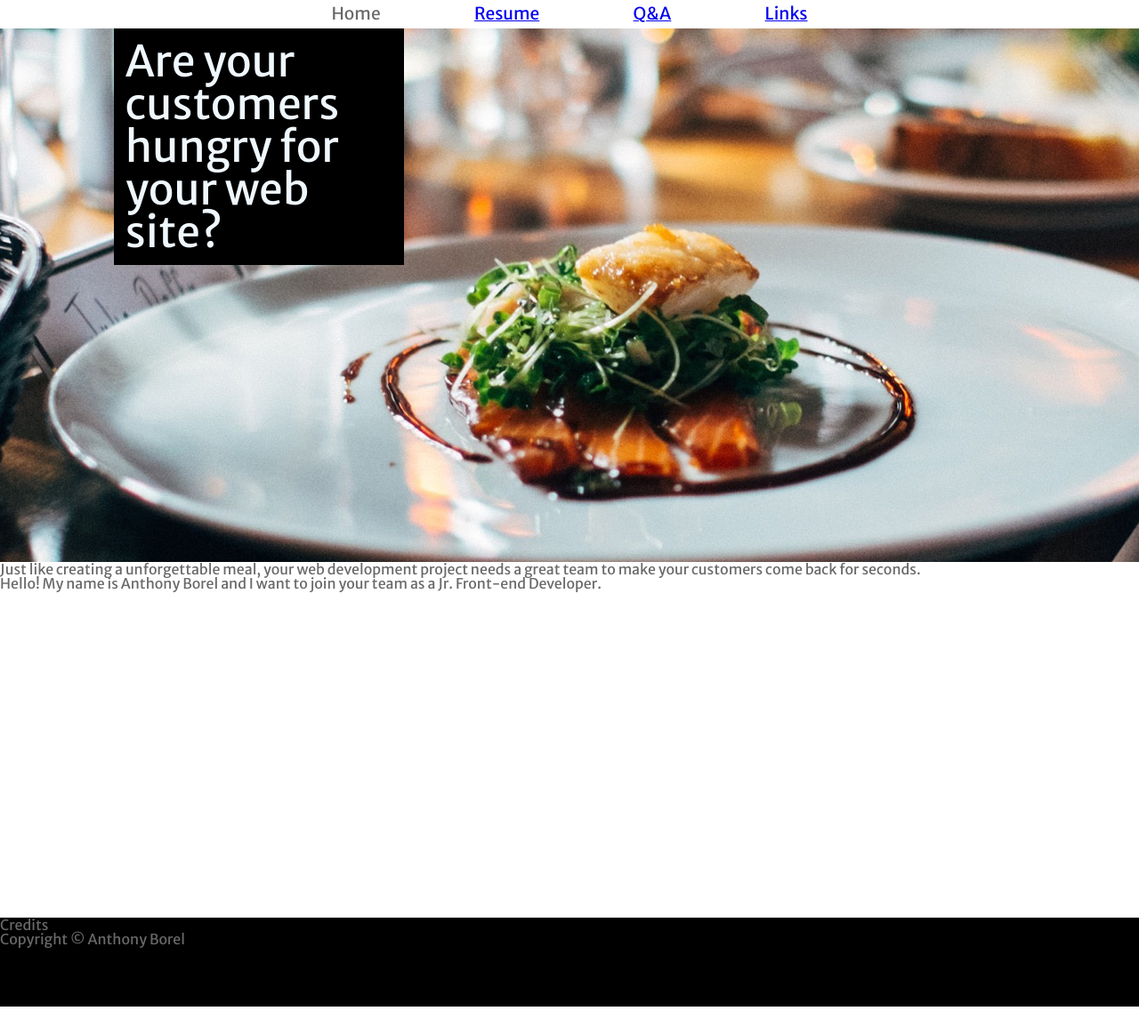
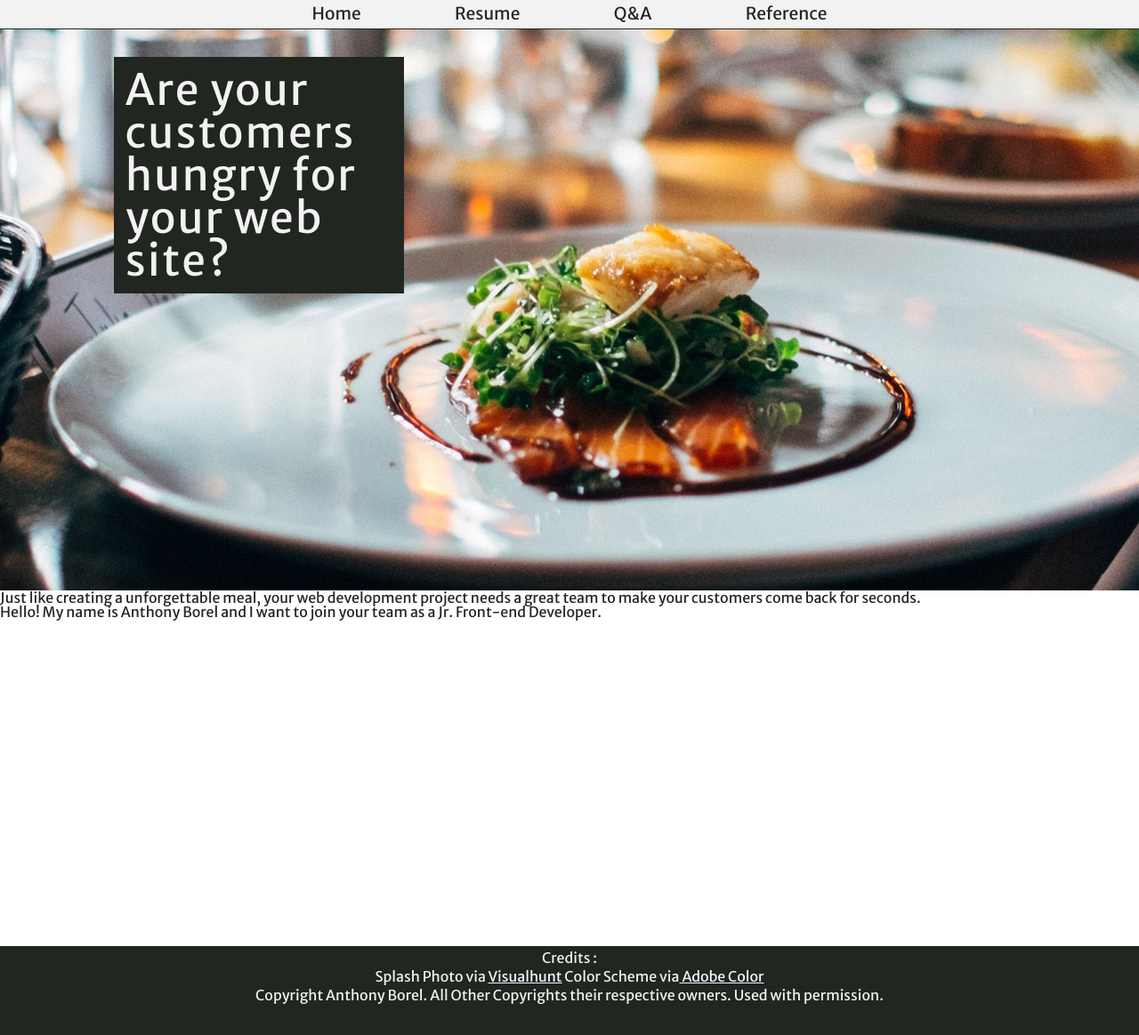
Before and after one commit to alphaborel/homepage, a plain HTML site: page index.html in a window 1280 px wide. Shown: the whole page at 89% size. Before the commit the page ends 1132 px from the top, so only its background shows below. Drawn offline with Linux system fonts and the light colour scheme.

Commit message:
Set color scheme, Spread some CSS to other pages

```diff
--- a/css/main.css
+++ b/css/main.css
@@ -1,37 +1,72 @@
 body {
     font-family: 'Merriweather Sans', sans-serif;
-    color: dimgrey;
+    color: #222621;
 }
+
+a {
+    text-decoration: none;
+}
+
 .mainNav {
+    position: fixed;
     width: 100%;
     text-align: center;
+    background-color: #f2f2f2;
+    border-bottom: 1px solid #222621;
 }
+
 .mainNav li {
     display: inline-block;
     padding: 0.5% 4% 0.5% 4%;
     font-size: 1.2em;
 }
+
+.mainNav a {
+    color: #222621;
+}
+
+.mainNav li:hover {
+    border-left: 2px solid #222621;
+    border-right: 2px solid #222621;
+}
+
 #splashBox {
+    padding-top: 5%;
     background-image: url('../img/food_xl_cr.jpg');
     background-position: center;
     background-repeat: no-repeat;
     background-color: black;
     height: 600px;
 }
+
 h1 {
     font-size: 3em;
-    width: 300px;
-    color: aliceblue;
+    letter-spacing: 2px;
+    max-width: 300px;
+    color: #f2f2f2;
     padding: 1%;
-    background-color: black;
+    background-color: #222621;
     margin-left: 10%;
 }
+
 .pageMiddle {
     width: 100%;
     height: 400px;
 }
+
 .footer {
     width: 100%;
     height: 100px;
-    background-color: black;
+    color: #f2f2f2;
+    background-color: #222621;
 }
+
+.footer li {
+    text-align: center;
+    padding-top: 5px;
+}
+
+.footer a {
+    text-decoration: underline;
+    color: aliceblue;
+}
--- a/css/resume.css
+++ b/css/resume.css
@@ -2,37 +2,59 @@
      position: relative;
      font-family: 'Merriweather Sans', sans-serif;
  }
+
+ a {
+     text-decoration: none;
+ }
  /*Main Nav Styles*/
 
  .mainNav {
+     position: fixed;
      width: 100%;
      text-align: center;
+     background-color: #f2f2f2;
+     border-bottom: 1px solid #222621;
  }
+
  .mainNav li {
      display: inline-block;
      padding: 0.5% 4% 0.5% 4%;
      font-size: 1.2em;
  }
+
+ .mainNav a {
+     color: #222621;
+ }
+
+ .mainNav li:hover {
+     border-left: 2px solid #222621;
+     border-right: 2px solid #222621;
+ }
+
  .pageWrapper {
      width: 80%;
      margin: 0 auto;
-     padding: 2%;
+     padding: 3%;
  }
+
  h1 {
      text-align: center;
      font-size: 2em;
      padding-bottom: 10px;
  }
+
  #info {
      text-align: center;
      font-size: 1em;
  }
+
  .colLeft {
      float: left;
      width: 25%;
      height: 700px;
      padding: 10px;
  }
+
  .colRight {
      float: left;
      width: 69%;
@@ -40,6 +62,7 @@
      border-left: 2px solid black;
      padding: 10px;
  }
+
  .lilHeaders {
      font-size: 1.1em;
      width: 98%;
--- a/index.html
+++ b/index.html
@@ -18,7 +18,7 @@
                 <li>Home</li>
                 <li><a href="resume.html">Resume</a></li>
                 <li><a href="qanda.html">Q&amp;A</a></li>
-                <li><a href="links.html">Links</a></li>
+                <li><a href="links.html">Reference</a></li>
             </ul>
 
         </nav>
@@ -38,8 +38,9 @@
 
         <div class="footer">
             <ul class="footerList">
-                <li>Credits</li>
-                <li>Copyright &copy Anthony Borel</li>
+                <li>Credits &#58;</li>
+                <li>Splash Photo via <a href="https://visualhunt.com/">Visualhunt</a> Color Scheme via<a href="https://color.adobe.com/"> Adobe Color</a></li>
+                <li>Copyright Anthony Borel. All Other Copyrights their respective owners. Used with permission.</li>
             </ul>
 
         </div>
```
Also changed, not shown: links.html (+1 -1 lines), qanda.html (+1 -1 lines), resume.html (+2 -2 lines).
